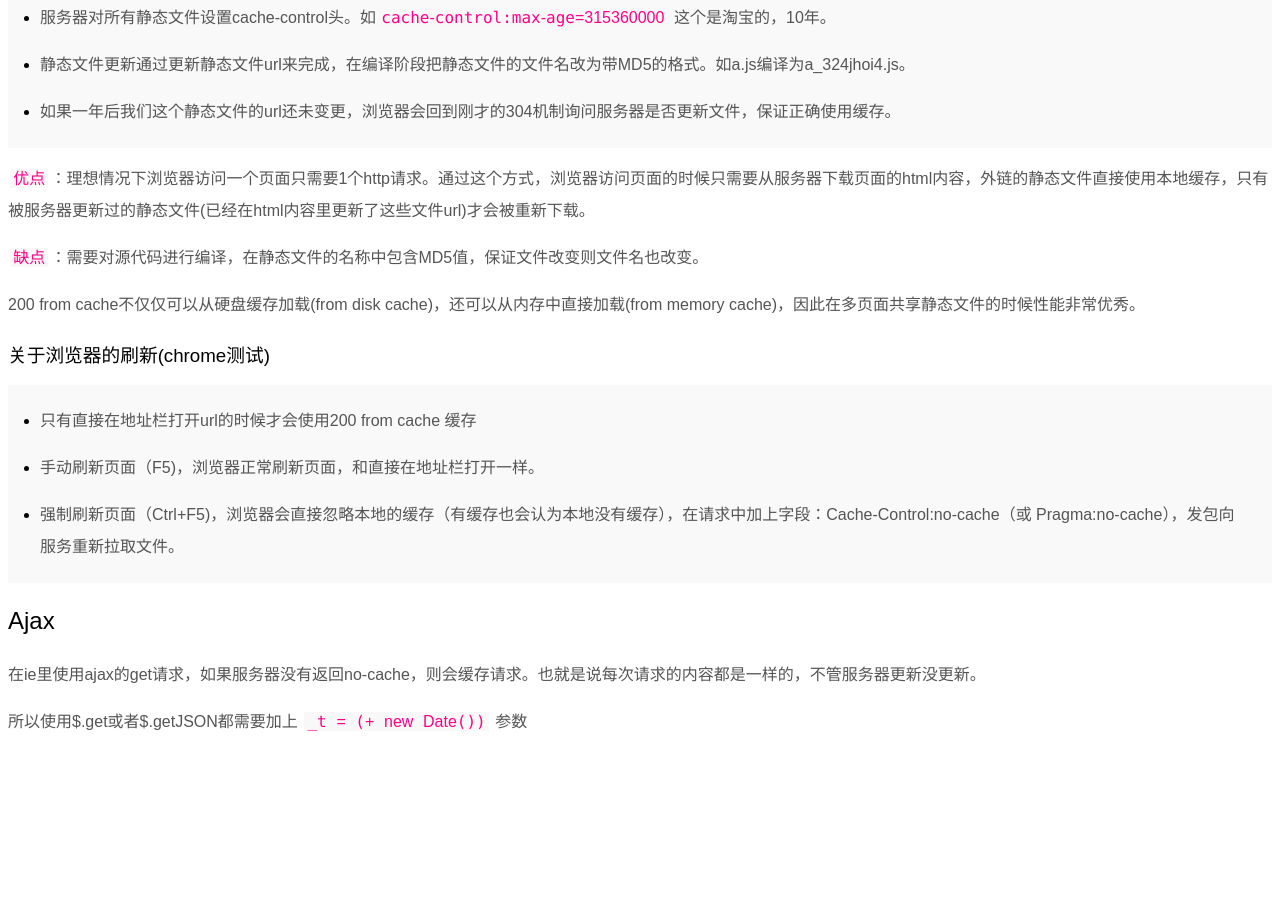
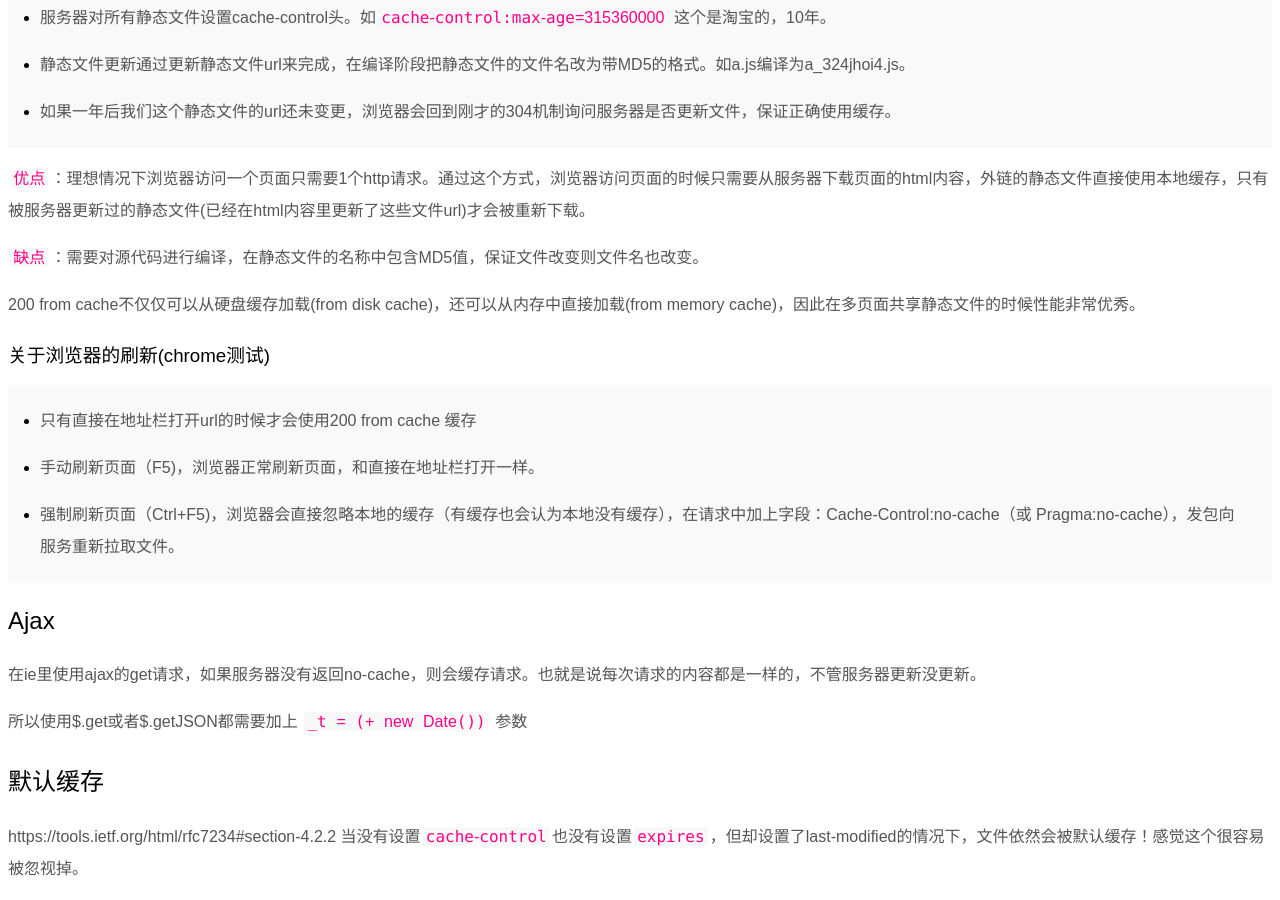
Before and after one commit to libmw/webdemos, a Jekyll site: the page built from _api/http.md, in a window 1280 px wide and 900 px high, scrolled down 1409 px. Built offline with Jekyll 4.4.1, drawn with Linux system fonts in a browser that asks for light colours; before the commit the page ends 2162 px from its top, so only the background shows below that.

Commit message:
feat:new point

```diff
--- a/_api/http.md
+++ b/_api/http.md
@@ -85,3 +85,7 @@
 在ie里使用ajax的get请求，如果服务器没有返回no-cache，则会缓存请求。也就是说每次请求的内容都是一样的，不管服务器更新没更新。
 
 所以使用$.get或者$.getJSON都需要加上 `_t = (+ new Date())` 参数
+
+## 默认缓存
+
+https://tools.ietf.org/html/rfc7234#section-4.2.2  当没有设置`cache-control`也没有设置`expires`，但却设置了last-modified的情况下，文件依然会被默认缓存！感觉这个很容易被忽视掉。
```
Also changed, not shown: _api/css.md (+1 -1 lines), _tool/git.md (+2 -0 lines).
